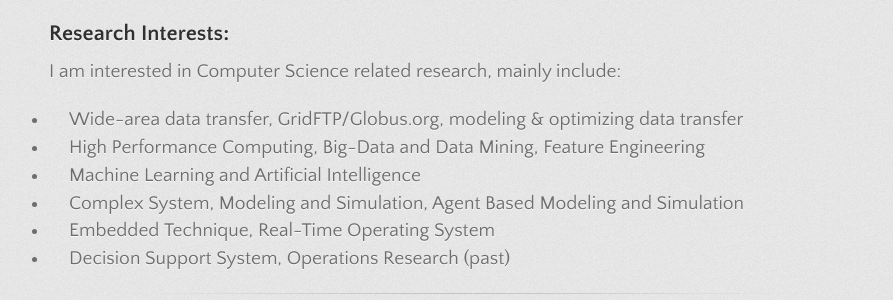
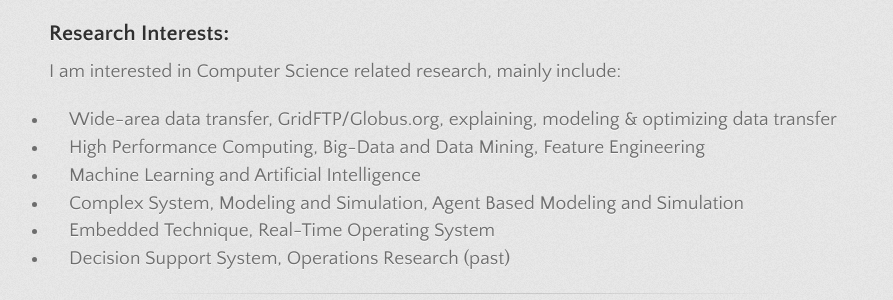
Before and after one commit to lzhengchun/lzhengchun.github.io, a Jekyll site: the page built from index.md, in a window 1280 px wide. Shown: the part 696-996 px from the top of the page, without its empty margins (181-1074 px from the left). Built offline with Jekyll 4.4.1, drawn with Linux system fonts in a browser that asks for light colours; some web fonts are replaced.

Commit message:
add, delete, polish etc.

```diff
--- a/index.md
+++ b/index.md
@@ -16,7 +16,7 @@
 
 I am interested in Computer Science related research, mainly include:
 
-* Wide-area data transfer, GridFTP/Globus.org, modeling & optimizing data transfer
+* Wide-area data transfer, GridFTP/Globus.org, explaining, modeling & optimizing data transfer
 * High Performance Computing, Big-Data and Data Mining, Feature Engineering
 * Machine Learning and Artificial Intelligence
 * Complex System, Modeling and Simulation, Agent Based Modeling and Simulation
```
